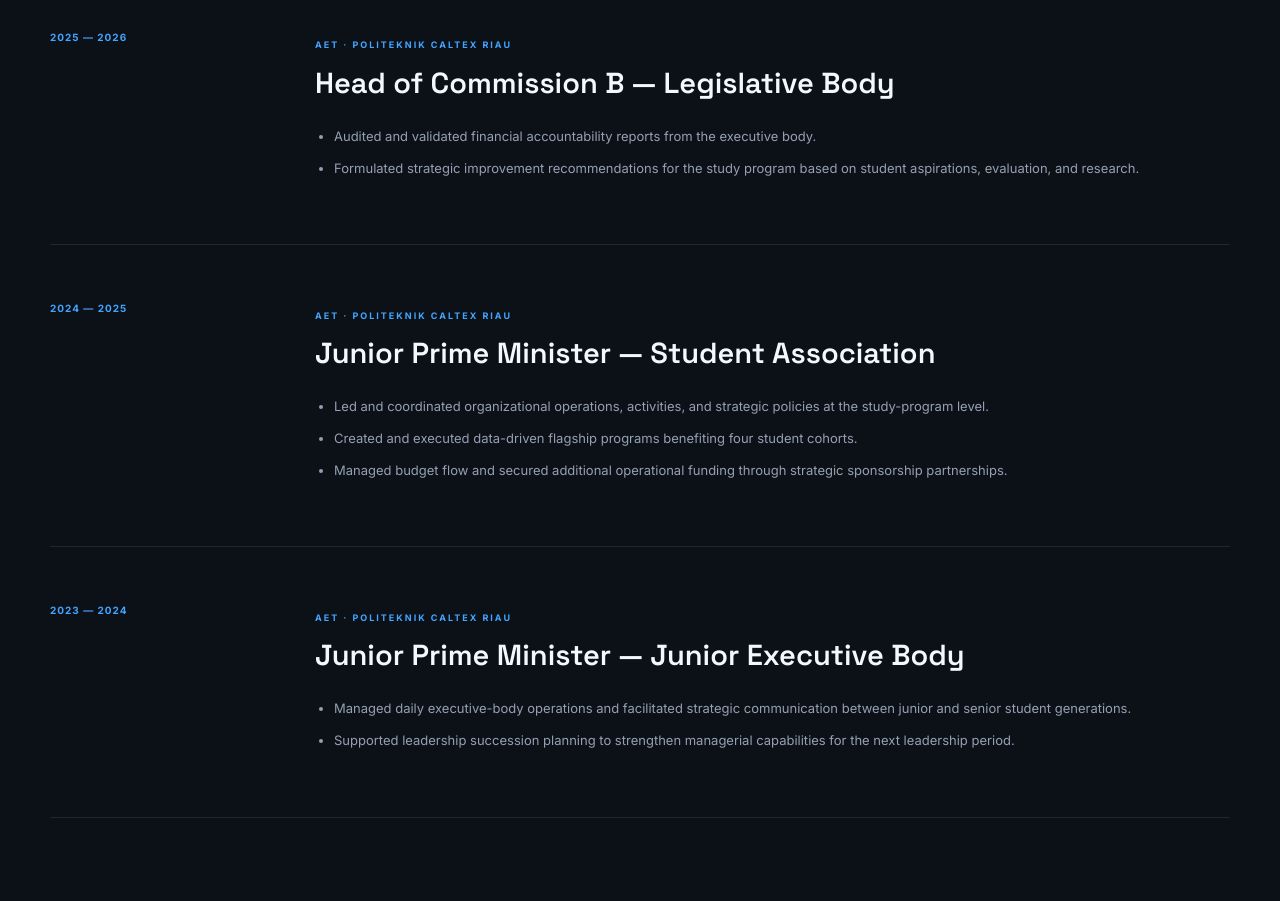
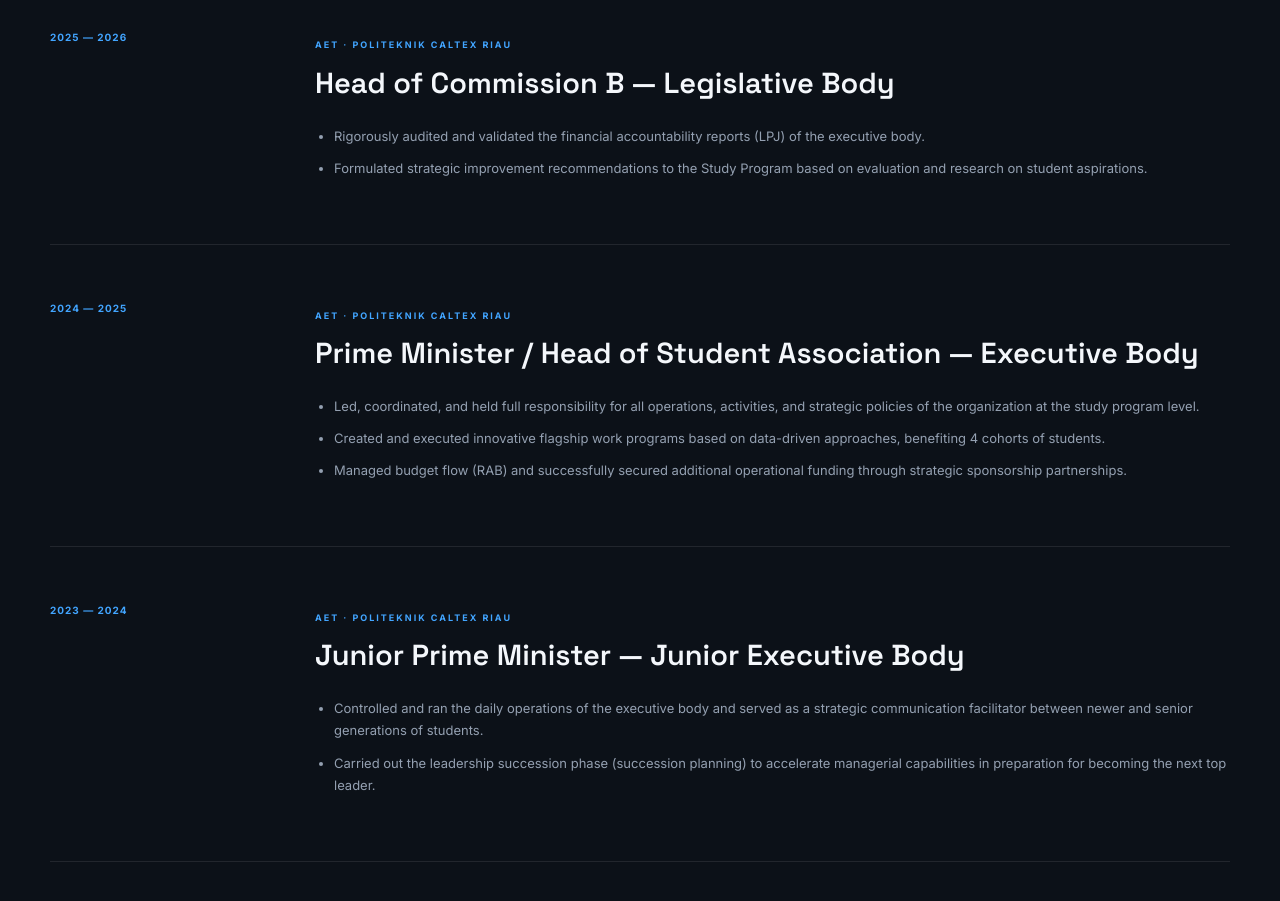
Before and after one commit to BagasNouvalLiansyah/BagasNouvalLiansyah.github.io, a plain HTML site: page index.html in a window 1280 px wide. Shown: the part 5080-5981 px from the top of the page. Drawn offline with nearby package versions, Linux system fonts and the light colour scheme.

Commit message:
Latest Portofolio

```diff
--- a/index.html
+++ b/index.html
@@ -32,7 +32,7 @@
     <p class="lead">D-IV Telecommunications Electronics Engineering graduate from Politeknik Caltex Riau, combining hands-on technical experience with project planning, problem solving, and strategic communication across telecommunications, IoT, and Green Energy Solutions.</p>
     <div class="actions">
       <a class="btn primary" href="#projects">Explore Projects <i class="ri-arrow-right-up-line"></i></a>
-      <a class="btn ghost" href="CV_Bagas_Nouval_Liansyah_Updated.pdf" download>Download Latest CV <i class="ri-download-2-line"></i></a>
+      <a class="btn ghost" href="assets/CV_Bagas_Nouval_Liansyah.pdf" download>Download Latest CV <i class="ri-download-2-line"></i></a>
     </div>
     <div class="social">
       <a href="mailto:bagasnouvalliansyah@gmail.com"><i class="ri-mail-line"></i> Email</a>
@@ -162,9 +162,9 @@
 <section class="section dark" id="leadership">
   <div class="section-title reveal"><p>04 / LEADERSHIP</p><h2>Leadership through<br><em>responsibility & service.</em></h2></div>
   <div class="timeline">
-    <article class="job reveal"><div class="date">2025 — 2026</div><div><span class="company">AET · POLITEKNIK CALTEX RIAU</span><h3>Head of Commission B — Legislative Body</h3><ul><li>Audited and validated financial accountability reports from the executive body.</li><li>Formulated strategic improvement recommendations for the study program based on student aspirations, evaluation, and research.</li></ul></div></article>
-    <article class="job reveal"><div class="date">2024 — 2025</div><div><span class="company">AET · POLITEKNIK CALTEX RIAU</span><h3>Junior Prime Minister — Student Association</h3><ul><li>Led and coordinated organizational operations, activities, and strategic policies at the study-program level.</li><li>Created and executed data-driven flagship programs benefiting four student cohorts.</li><li>Managed budget flow and secured additional operational funding through strategic sponsorship partnerships.</li></ul></div></article>
-    <article class="job reveal"><div class="date">2023 — 2024</div><div><span class="company">AET · POLITEKNIK CALTEX RIAU</span><h3>Junior Prime Minister — Junior Executive Body</h3><ul><li>Managed daily executive-body operations and facilitated strategic communication between junior and senior student generations.</li><li>Supported leadership succession planning to strengthen managerial capabilities for the next leadership period.</li></ul></div></article>
+    <article class="job reveal"><div class="date">2025 — 2026</div><div><span class="company">AET · POLITEKNIK CALTEX RIAU</span><h3>Head of Commission B — Legislative Body</h3><ul><li>Rigorously audited and validated the financial accountability reports (LPJ) of the executive body.</li><li>Formulated strategic improvement recommendations to the Study Program based on evaluation and research on student aspirations.</li></ul></div></article>
+    <article class="job reveal"><div class="date">2024 — 2025</div><div><span class="company">AET · POLITEKNIK CALTEX RIAU</span><h3>Prime Minister / Head of Student Association — Executive Body</h3><ul><li>Led, coordinated, and held full responsibility for all operations, activities, and strategic policies of the organization at the study program level.</li><li>Created and executed innovative flagship work programs based on data-driven approaches, benefiting 4 cohorts of students.</li><li>Managed budget flow (RAB) and successfully secured additional operational funding through strategic sponsorship partnerships.</li></ul></div></article>
+    <article class="job reveal"><div class="date">2023 — 2024</div><div><span class="company">AET · POLITEKNIK CALTEX RIAU</span><h3>Junior Prime Minister — Junior Executive Body</h3><ul><li>Controlled and ran the daily operations of the executive body and served as a strategic communication facilitator between newer and senior generations of students.</li><li>Carried out the leadership succession phase (succession planning) to accelerate managerial capabilities in preparation for becoming the next top leader.</li></ul></div></article>
   </div>
 </section>
 
```
